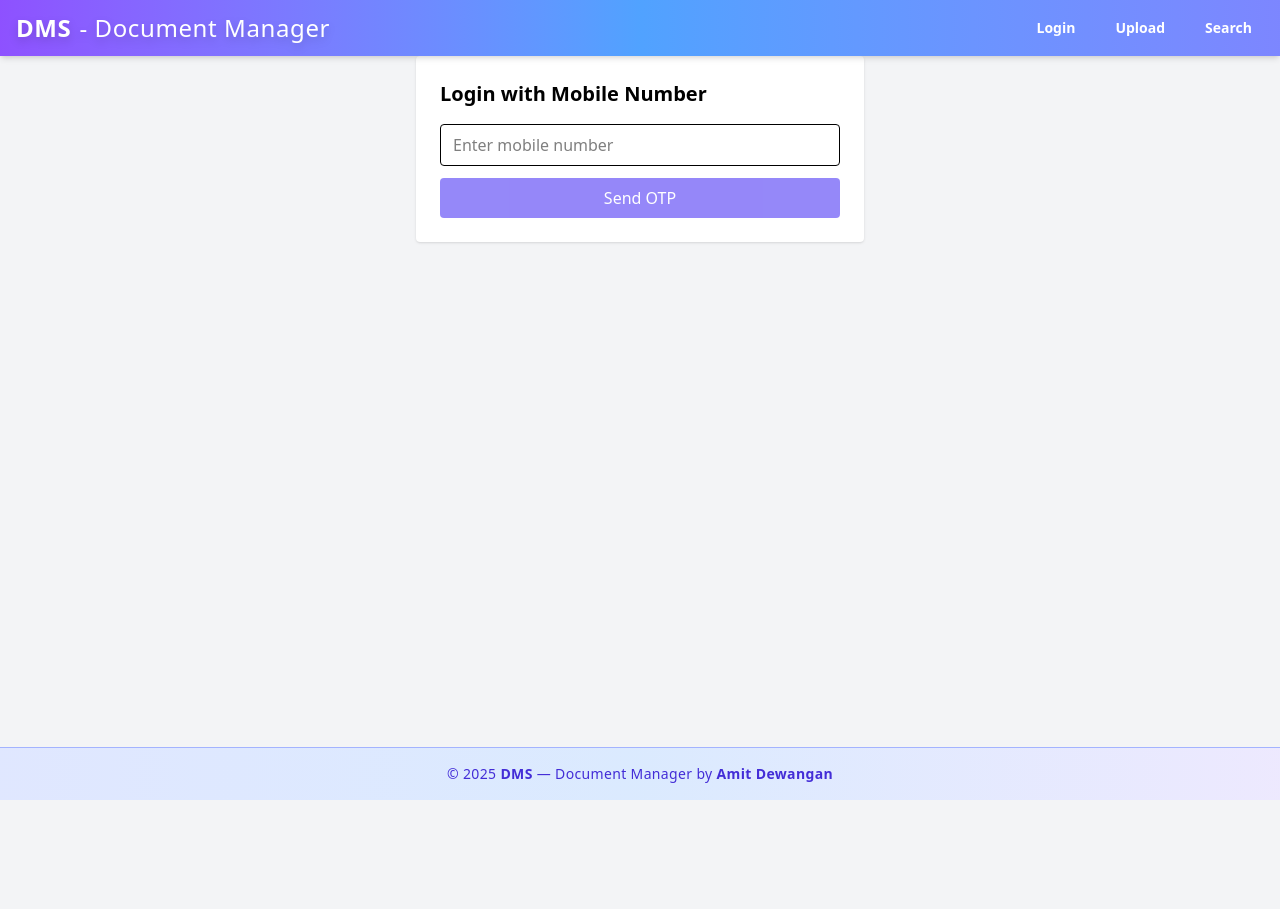
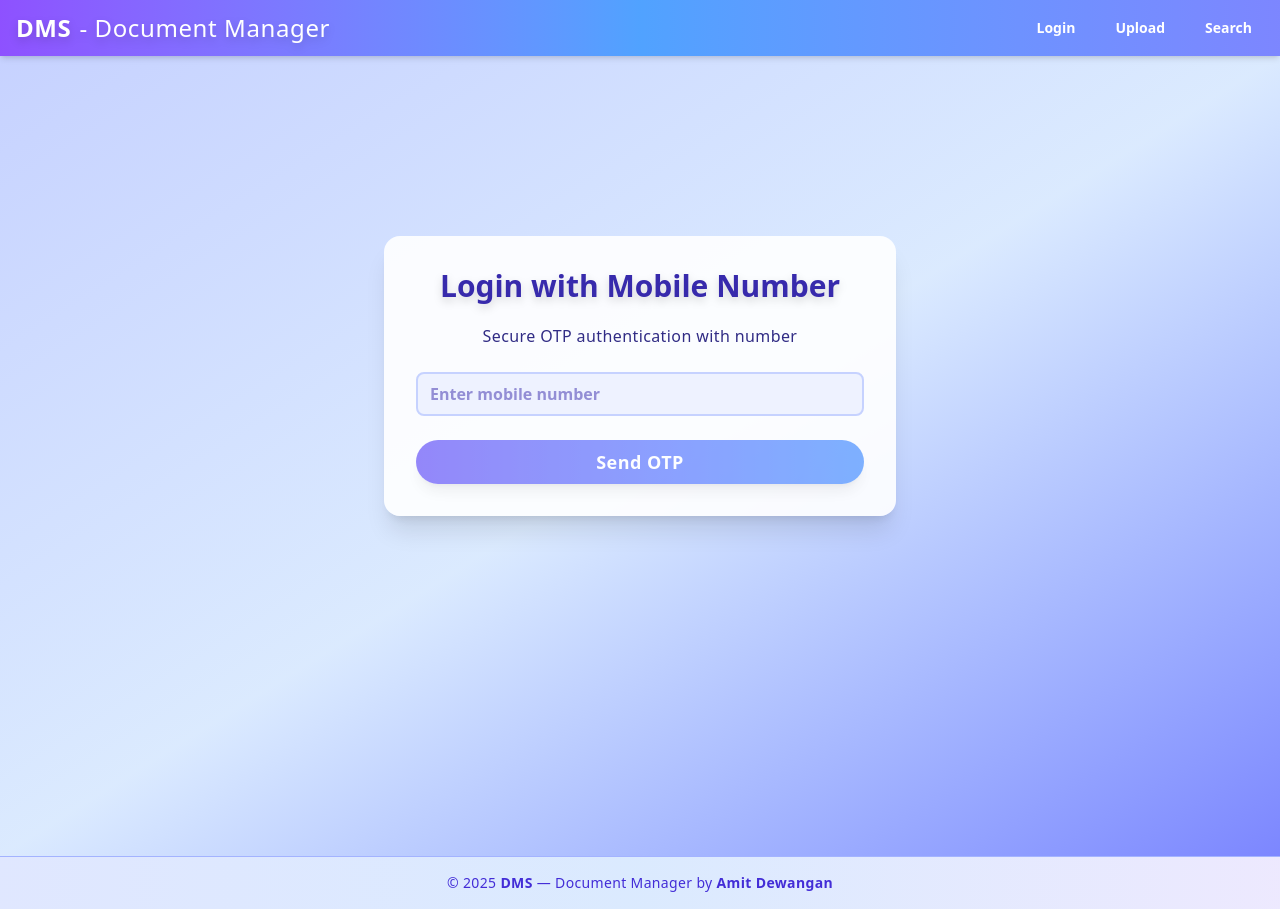
Before and after one commit to Amit-TheOne/dms-ui, a React (Vite) app: page /login in a window 1280 px wide. Before the commit the page ends 800 px from the top, so only its background shows below. Built offline with nearby package versions, Linux system fonts and the light colour scheme; no server answers.

Commit message:
Update: enhance Login component styling

```diff
--- a/src/pages/Login.tsx
+++ b/src/pages/Login.tsx
@@ -2,6 +2,7 @@ import { useState } from "react";
 import { useAppDispatch, useAppSelector } from "../redux/hooks";
 import { generateOtp, validateOtp } from "../redux/features/authSlice";
 import { useNavigate } from "react-router-dom";
+
 
 export default function Login() {
   const dispatch = useAppDispatch();
@@ -23,8 +24,14 @@ export default function Login() {
   };
 
   return (
-    <div className="max-w-md mx-auto bg-white p-6 rounded shadow">
-      <h2 className="text-xl font-semibold mb-4">Login with Mobile Number</h2>
+    <div className="min-h-screen flex flex-col items-center justify-center bg-gradient-to-br from-indigo-200 via-blue-100 to-indigo-400 px-2 py-8 overflow-hidden">
+      <div className="w-full max-w-lg mx-auto bg-white/90 rounded-2xl shadow-xl p-8 sm:p-8 -mt-40">
+        <h2 className="text-3xl text-center font-extrabold mb-5 text-indigo-800 drop-shadow-lg">
+          Login with Mobile Number
+        </h2>
+        <h3 className="text-center text-base font-medium text-indigo-900 mb-6 tracking-wide">
+          Secure OTP authentication with number
+        </h3>
 
         {!otpSent ? (
           <>
@@ -33,11 +40,11 @@ export default function Login() {
               placeholder="Enter mobile number"
               value={mobile}
               onChange={(e) => setMobile(e.target.value)}
-            className="w-full mb-3 border rounded px-3 py-2"
+              className="w-full mb-4 border-2 border-indigo-200 px-3 py-2 rounded-lg bg-indigo-50 text-indigo-800 font-semibold focus:ring-2 focus:ring-indigo-400 focus:outline-none transition"
             />
             <button
               onClick={handleSendOtp}
-            className="w-full bg-indigo-600 text-white py-2 rounded cursor-pointer hover:bg-indigo-700 disabled:opacity-60"
+              className="w-full bg-gradient-to-r from-indigo-600 to-blue-500 text-white font-bold rounded-full shadow-lg hover:from-indigo-700 hover:to-blue-600 transition text-lg tracking-wide py-2 mt-2 disabled:opacity-60"
               disabled={mobile.trim() === "" || auth.loading}
             >
               {auth.loading ? "Sending..." : "Send OTP"}
@@ -46,8 +53,8 @@ export default function Login() {
         ) : (
           <>
             {mobile && (
-            <p className="mb-3">
-              OTP sent to <span className="font-semibold">{mobile}</span>
+              <p className="mb-3 text-center text-blue-700 font-semibold">
+                OTP sent to <span className="font-bold">{mobile}</span>
               </p>
             )}
             <input
@@ -55,11 +62,11 @@ export default function Login() {
               placeholder="Enter OTP"
               value={otp}
               onChange={(e) => setOtp(e.target.value)}
-            className="w-full mb-3 border rounded px-3 py-2"
+              className="w-full mb-4 border-2 border-green-200 px-3 py-2 rounded-lg bg-green-50 text-green-800 font-semibold focus:ring-2 focus:ring-green-400 focus:outline-none transition"
             />
             <button
               onClick={handleValidateOtp}
-            className="w-full bg-green-600 text-white py-2 rounded cursor-pointer hover:bg-green-700 disabled:opacity-60"
+              className="w-full bg-gradient-to-r from-green-500 to-green-600 text-white font-bold rounded-full shadow-lg hover:from-green-600 hover:to-green-700 transition text-lg tracking-wide py-2 mt-2 disabled:opacity-60"
               disabled={otp.trim() === "" || auth.loading}
             >
               {auth.loading ? "Verifying..." : "Validate OTP"}
@@ -67,7 +74,8 @@ export default function Login() {
           </>
         )}
 
-      {auth.error && <p className="mt-3 text-red-600 text-sm">{auth.error}</p>}
+        {auth.error && <p className="mt-4 text-red-600 text-center text-sm font-semibold">{auth.error}</p>}
+      </div>
     </div>
   );
 }
```
Lines whose indentation alone changed are shown as unchanged.
